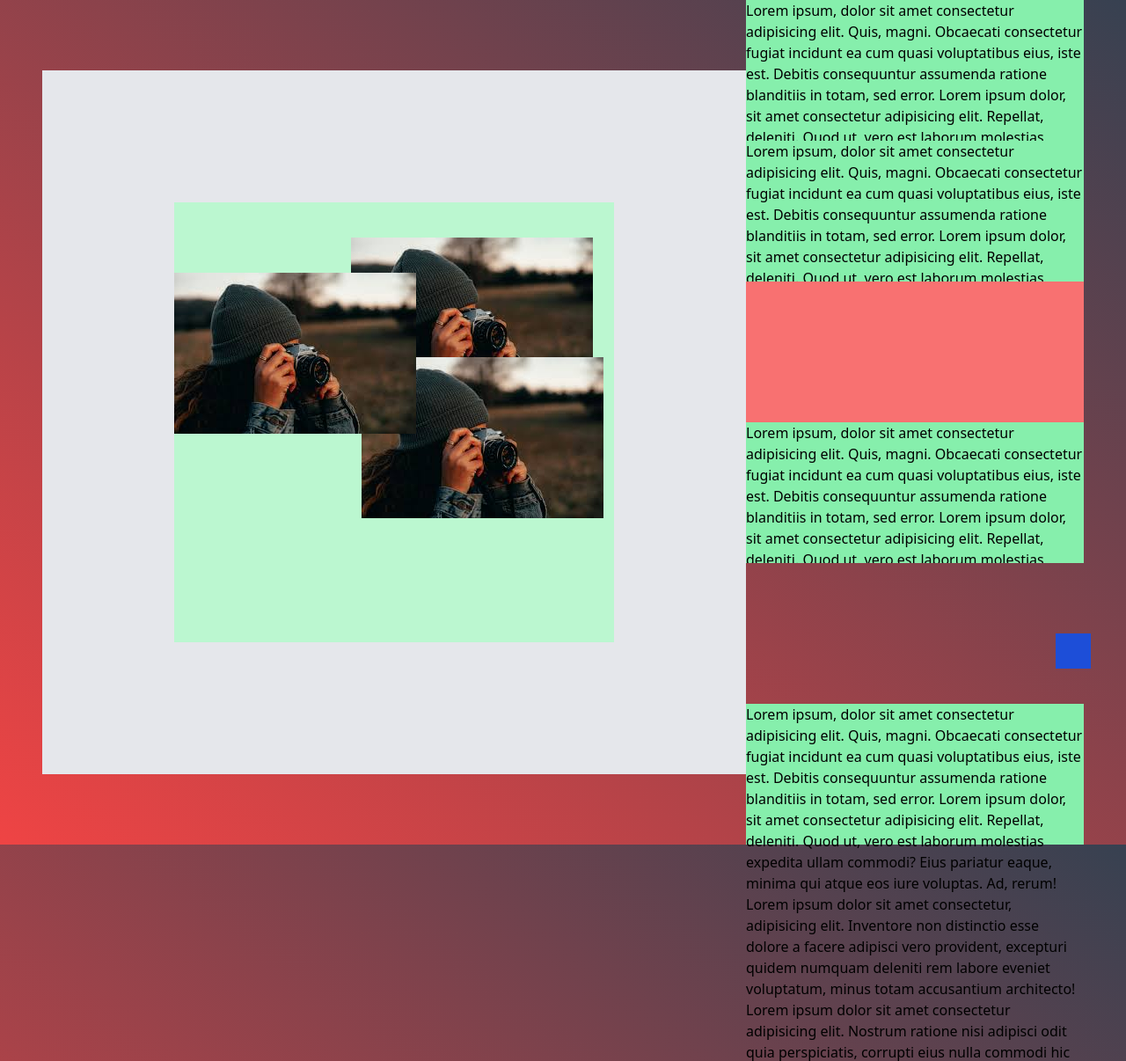
After one commit to rahimifh/Elearning, a Python web app: template src/templates/leeson2.html in a window 1280 px wide. The commit adds this page. Shown: the top 1206 px of the page at 88% size. Run offline with Jinja, Linux system fonts and the light colour scheme; the template is opened without the code that fills it, so the values that code supplies are empty.

Commit message:
lesson 2

```diff
--- a/src/assets/css/output-tailwind.css
+++ b/src/assets/css/output-tailwind.css
@@ -568,8 +568,53 @@ video {
   background-color: rgb(37 99 235 / var(--tw-bg-opacity));
 }
 
+.fixed {
+  position: fixed;
+}
+
+.absolute {
+  position: absolute;
+}
+
+.relative {
+  position: relative;
+}
+
+.bottom-10 {
+  bottom: 2.5rem;
+}
+
+.right-10 {
+  right: 2.5rem;
+}
+
+.right-3 {
+  right: 0.75rem;
+}
+
+.right-6 {
+  right: 1.5rem;
+}
+
+.top-10 {
+  top: 2.5rem;
+}
+
+.top-20 {
+  top: 5rem;
+}
+
+.top-44 {
+  top: 11rem;
+}
+
 .float-right {
   float: right;
+}
+
+.mx-auto {
+  margin-left: auto;
+  margin-right: auto;
 }
 
 .my-4 {
@@ -577,13 +622,12 @@ video {
   margin-bottom: 1rem;
 }
 
-.mx-auto {
-  margin-left: auto;
-  margin-right: auto;
+.mt-4 {
+  margin-top: 1rem;
 }
 
-.mt-4 {
-  margin-top: 1rem;
+.mt-40 {
+  margin-top: 10rem;
 }
 
 .flex {
@@ -598,24 +642,84 @@ video {
   display: grid;
 }
 
+.h-10 {
+  height: 2.5rem;
+}
+
+.h-40 {
+  height: 10rem;
+}
+
+.h-\[500px\] {
+  height: 500px;
+}
+
+.h-\[800px\] {
+  height: 800px;
+}
+
 .h-auto {
   height: auto;
+}
+
+.min-h-screen {
+  min-height: 100vh;
+}
+
+.w-10 {
+  width: 2.5rem;
+}
+
+.w-52 {
+  width: 13rem;
+}
+
+.w-96 {
+  width: 24rem;
+}
+
+.w-\[500px\] {
+  width: 500px;
+}
+
+.w-\[800px\] {
+  width: 800px;
 }
 
 .w-screen {
   width: 100vw;
 }
 
-.w-52 {
-  width: 13rem;
-}
-
 .grid-cols-3 {
   grid-template-columns: repeat(3, minmax(0, 1fr));
 }
 
+.items-center {
+  align-items: center;
+}
+
+.justify-center {
+  justify-content: center;
+}
+
 .justify-around {
   justify-content: space-around;
+}
+
+.overflow-hidden {
+  overflow: hidden;
+}
+
+.overflow-visible {
+  overflow: visible;
+}
+
+.overflow-scroll {
+  overflow: scroll;
+}
+
+.overflow-x-scroll {
+  overflow-x: scroll;
 }
 
 .border {
@@ -626,14 +730,39 @@ video {
   border-top-width: 8px;
 }
 
+.bg-blue-700 {
+  --tw-bg-opacity: 1;
+  background-color: rgb(29 78 216 / var(--tw-bg-opacity));
+}
+
+.bg-gray-200 {
+  --tw-bg-opacity: 1;
+  background-color: rgb(229 231 235 / var(--tw-bg-opacity));
+}
+
 .bg-gray-800 {
   --tw-bg-opacity: 1;
   background-color: rgb(31 41 55 / var(--tw-bg-opacity));
 }
 
+.bg-green-200 {
+  --tw-bg-opacity: 1;
+  background-color: rgb(187 247 208 / var(--tw-bg-opacity));
+}
+
+.bg-green-300 {
+  --tw-bg-opacity: 1;
+  background-color: rgb(134 239 172 / var(--tw-bg-opacity));
+}
+
 .bg-green-500 {
   --tw-bg-opacity: 1;
   background-color: rgb(34 197 94 / var(--tw-bg-opacity));
+}
+
+.bg-red-400 {
+  --tw-bg-opacity: 1;
+  background-color: rgb(248 113 113 / var(--tw-bg-opacity));
 }
 
 .p-8 {
@@ -663,8 +792,12 @@ video {
   font-display: fallback;
 } */
 
-.linear-background{
-  background-image: linear-gradient(145deg, rgba(70, 65, 65, 0) 30%, rgba(181, 217, 250, 0.65) 100%, rgba(47, 35, 35, 0) 100%);
+.linear-background {
+  background-image: linear-gradient(to top right, var(--tw-gradient-stops));
+  --tw-gradient-from: #ef4444 var(--tw-gradient-from-position);
+  --tw-gradient-to: rgb(239 68 68 / 0) var(--tw-gradient-to-position);
+  --tw-gradient-stops: var(--tw-gradient-from), var(--tw-gradient-to);
+  --tw-gradient-to: #374151 var(--tw-gradient-to-position);
 }
 
 .hover\:float-none:hover {
--- /dev/null
+++ b/src/templates/leeson2.html
@@ -0,0 +1,64 @@
+<!DOCTYPE html>
+<html lang="en">
+<head>
+    <meta charset="UTF-8">
+    <meta name="viewport" content="width=device-width, initial-scale=1.0">
+    <title>Document</title>
+    <link rel="stylesheet" href="../assets/css/output-tailwind.css">
+</head>
+<body class="flex justify-center items-center min-h-screen linear-background">
+
+    <div class="w-10 h-10 bg-blue-700 fixed bottom-10 right-10">
+
+
+    </div>
+    <div class="w-[800px] h-[800px] bg-gray-200 flex justify-center items-center">
+        <div class="bg-green-200 w-[500px] h-[500px] relative">
+            <img class="absolute top-10 right-6" src="../assets/images/download.jpeg" alt="">
+            <img class="absolute top-44 right-3" src="../assets/images/download.jpeg" alt="">
+            <img class="absolute top-20" src="../assets/images/download.jpeg" alt="">
+        </div>
+    </div>
+
+
+
+
+
+
+
+    <div >
+
+        <div class="w-96 h-40 bg-green-300 overflow-scroll" >
+            Lorem ipsum, dolor sit amet consectetur adipisicing elit. Quis, magni. Obcaecati consectetur fugiat incidunt ea cum quasi voluptatibus eius, iste est. Debitis consequuntur assumenda ratione blanditiis in totam, sed error.
+            Lorem ipsum dolor, sit amet consectetur adipisicing elit. Repellat, deleniti. Quod ut, vero est laborum molestias expedita ullam commodi? Eius pariatur eaque, minima qui atque eos iure voluptas. Ad, rerum!
+            Lorem ipsum dolor sit amet consectetur, adipisicing elit. Inventore non distinctio esse dolore a facere adipisci vero provident, excepturi quidem numquam deleniti rem labore eveniet voluptatum, minus totam accusantium architecto!
+            Lorem ipsum dolor sit amet consectetur adipisicing elit. Nostrum ratione nisi adipisci odit quia perspiciatis, corrupti eius nulla commodi hic dicta non cumque illum ducimus libero. Voluptates a nemo laborum?
+            Lorem ipsum, dolor sit amet consectetur adipisicing elit. Provident quidem dolor facilis fugit repudiandae. Nesciunt quisquam voluptates molestiae ut neque debitis, dignissimos facilis tenetur voluptatum non dolore accusantium eligendi libero!
+        </div>
+        <div class="w-96 h-40 bg-green-300 overflow-hidden" >
+            Lorem ipsum, dolor sit amet consectetur adipisicing elit. Quis, magni. Obcaecati consectetur fugiat incidunt ea cum quasi voluptatibus eius, iste est. Debitis consequuntur assumenda ratione blanditiis in totam, sed error.
+            Lorem ipsum dolor, sit amet consectetur adipisicing elit. Repellat, deleniti. Quod ut, vero est laborum molestias expedita ullam commodi? Eius pariatur eaque, minima qui atque eos iure voluptas. Ad, rerum!
+            Lorem ipsum dolor sit amet consectetur, adipisicing elit. Inventore non distinctio esse dolore a facere adipisci vero provident, excepturi quidem numquam deleniti rem labore eveniet voluptatum, minus totam accusantium architecto!
+            Lorem ipsum dolor sit amet consectetur adipisicing elit. Nostrum ratione nisi adipisci odit quia perspiciatis, corrupti eius nulla commodi hic dicta non cumque illum ducimus libero. Voluptates a nemo laborum?
+            Lorem ipsum, dolor sit amet consectetur adipisicing elit. Provident quidem dolor facilis fugit repudiandae. Nesciunt quisquam voluptates molestiae ut neque debitis, dignissimos facilis tenetur voluptatum non dolore accusantium eligendi libero!
+        </div>
+        <div class="w-96 h-40 bg-red-400 over">
+
+        </div>
+        <div class="w-96 h-40 bg-green-300 overflow-x-scroll" >
+            Lorem ipsum, dolor sit amet consectetur adipisicing elit. Quis, magni. Obcaecati consectetur fugiat incidunt ea cum quasi voluptatibus eius, iste est. Debitis consequuntur assumenda ratione blanditiis in totam, sed error.
+            Lorem ipsum dolor, sit amet consectetur adipisicing elit. Repellat, deleniti. Quod ut, vero est laborum molestias expedita ullam commodi? Eius pariatur eaque, minima qui atque eos iure voluptas. Ad, rerum!
+            Lorem ipsum dolor sit amet consectetur, adipisicing elit. Inventore non distinctio esse dolore a facere adipisci vero provident, excepturi quidem numquam deleniti rem labore eveniet voluptatum, minus totam accusantium architecto!
+            Lorem ipsum dolor sit amet consectetur adipisicing elit. Nostrum ratione nisi adipisci odit quia perspiciatis, corrupti eius nulla commodi hic dicta non cumque illum ducimus libero. Voluptates a nemo laborum?
+            Lorem ipsum, dolor sit amet consectetur adipisicing elit. Provident quidem dolor facilis fugit repudiandae. Nesciunt quisquam voluptates molestiae ut neque debitis, dignissimos facilis tenetur voluptatum non dolore accusantium eligendi libero!
+    </div>
+        <div class="w-96 h-40 mt-40 bg-green-300 overflow-visible" >
+            Lorem ipsum, dolor sit amet consectetur adipisicing elit. Quis, magni. Obcaecati consectetur fugiat incidunt ea cum quasi voluptatibus eius, iste est. Debitis consequuntur assumenda ratione blanditiis in totam, sed error.
+            Lorem ipsum dolor, sit amet consectetur adipisicing elit. Repellat, deleniti. Quod ut, vero est laborum molestias expedita ullam commodi? Eius pariatur eaque, minima qui atque eos iure voluptas. Ad, rerum!
+            Lorem ipsum dolor sit amet consectetur, adipisicing elit. Inventore non distinctio esse dolore a facere adipisci vero provident, excepturi quidem numquam deleniti rem labore eveniet voluptatum, minus totam accusantium architecto!
+            Lorem ipsum dolor sit amet consectetur adipisicing elit. Nostrum ratione nisi adipisci odit quia perspiciatis, corrupti eius nulla commodi hic dicta non cumque illum ducimus libero. Voluptates a nemo laborum?
+            Lorem ipsum, dolor sit amet consectetur adipisicing elit. Provident quidem dolor facilis fugit repudiandae. Nesciunt quisquam voluptates molestiae ut neque debitis, dignissimos facilis tenetur voluptatum non dolore accusantium eligendi libero!
+    </div>
+</div>
+</body>
+</html>
```
Also changed, not shown: src/templates/components.html (+12 -0 lines), tw/tailwind-input.css (+4 -11 lines).
